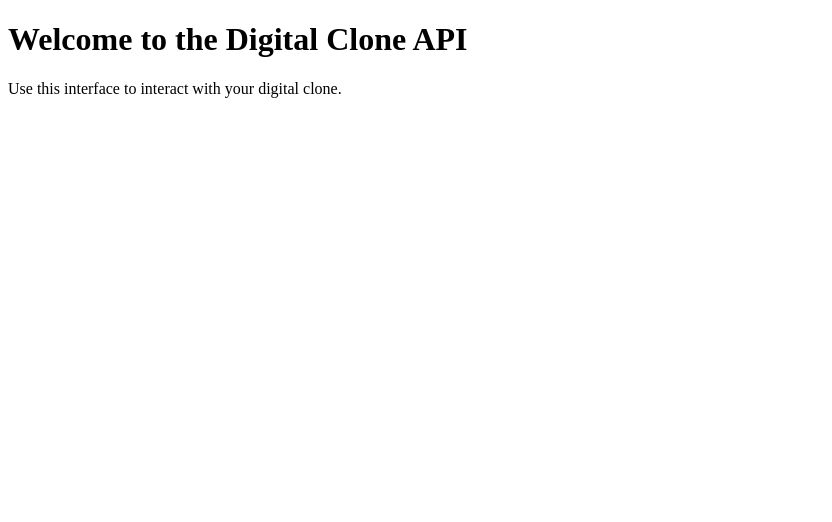
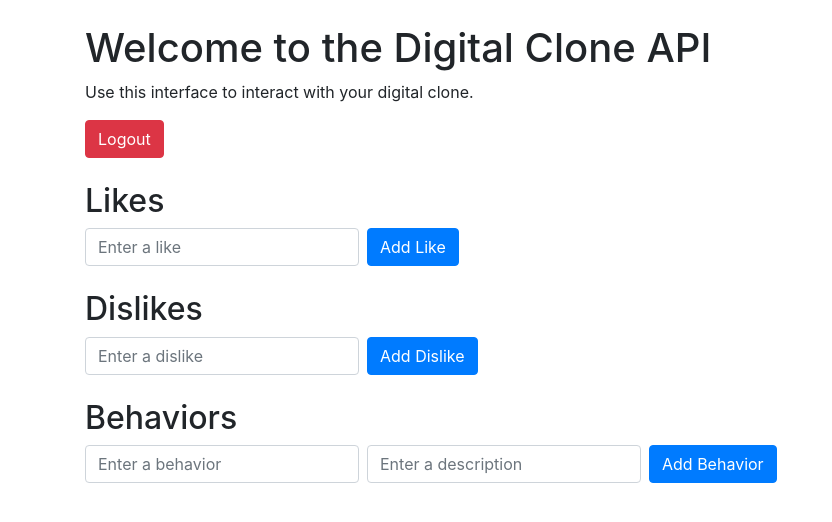
Before and after one commit to AnjalPDijo/digital_clone, a Flask app: template src/templates/index.html in a window 1280 px wide. Shown: the top 522 px of the page, without its empty margins (0-832 px from the left). Run offline with Flask 3, Linux system fonts and the light colour scheme; the template is opened without the code that fills it, so the values that code supplies are empty; some libraries are stand-ins or nearby versions.

Commit message:
Creating table

```diff
--- a/src/main.py
+++ b/src/main.py
@@ -52,8 +52,21 @@
 #     print(clone.get_data())
 
 
+import os
 import json
-import os
+from flask import Flask, request, jsonify, render_template, redirect, url_for, flash
+from flask_sqlalchemy import SQLAlchemy
+from flask_login import LoginManager, UserMixin, login_user, login_required, logout_user, current_user
+
+
+app = Flask(__name__)
+app.config['SECRET_KEY'] = os.urandom(24)
+app.config['SQLALCHEMY_DATABASE_URI'] = 'sqlite:///users.db'
+db = SQLAlchemy(app)
+login_manager = LoginManager()
+login_manager.init_app(app)
+login_manager.login_view = 'login'
+
 
 class DigitalClone:
     def __init__(self, data_file='data/clone_data.json'):
@@ -115,9 +128,7 @@ class DigitalClone:
         self.save_data()
 
     def save_data(self):
-        # Ensure the directory exists
         os.makedirs(os.path.dirname(self.data_file), exist_ok=True)
-        # Save data to the file
         data = {
             'likes': list(self.likes),
             'dislikes': list(self.dislikes),
@@ -134,7 +145,7 @@ class DigitalClone:
                 self.dislikes = set(data.get('dislikes', []))
                 self.behaviors = data.get('behaviors', {})
         else:
-            self.save_data()  # Create the file if it doesn't exist
+            self.save_data()
 
     def get_data(self):
         return {
@@ -143,120 +154,54 @@ class DigitalClone:
             'behaviors': self.behaviors
         }
 
-    def does_like(self, item):
-        item = item.lower()
-        return item in self.likes
-
-    def does_dislike(self, item):
-        item = item.lower()
-        return item in self.dislikes
-
-    def describe_behavior(self, behavior):
-        behavior = behavior.lower()
-        return self.behaviors.get(behavior, "No such behavior found.")
-
-def main():
-    clone = DigitalClone()
-    while True:
-        print("\nCurrent Data:", clone.get_data())
-        print("1. Add Like")
-        print("2. Add Dislike")
-        print("3. Set Behavior")
-        print("4. Ask About Likes")
-        print("5. Ask About Dislikes")
-        print("6. Ask About Behavior")
-        print("7. Remove Like")
-        print("8. Remove Dislike")
-        print("9. Remove Behavior")
-        print("10. Update Like")
-        print("11. Update Dislike")
-        print("12. Update Behavior")
-        print("13. List All Likes")
-        print("14. List All Dislikes")
-        print("15. List All Behaviors")
-        print("16. Search Likes")
-        print("17. Search Dislikes")
-        print("18. Search Behaviors")
-        print("19. Exit")
-
-        choice = input("Enter choice: ")
-
-        if choice == '1':
-            item = input("Enter something you like: ")
-            clone.add_like(item)
-        elif choice == '2':
-            item = input("Enter something you dislike: ")
-            clone.add_dislike(item)
-        elif choice == '3':
-            behavior = input("Enter behavior: ")
-            description = input("Enter description: ")
-            clone.set_behavior(behavior, description)
-        elif choice == '4':
-            item = input("Ask if clone likes something: ")
-            if clone.does_like(item):
-                print(f"Yes, the clone likes {item}.")
-            else:
-                print(f"No, the clone doesn't like {item}.")
-        elif choice == '5':
-            item = input("Ask if clone dislikes something: ")
-            if clone.does_dislike(item):
-                print(f"Yes, the clone dislikes {item}.")
-            else:
-                print(f"No, the clone doesn't dislike {item}.")
-        elif choice == '6':
-            behavior = input("Ask about a behavior: ")
-            print(clone.describe_behavior(behavior))
-        elif choice == '7':
-            item = input("Enter something you want to remove from likes: ")
-            clone.remove_like(item)
-        elif choice == '8':
-            item = input("Enter something you want to remove from dislikes: ")
-            clone.remove_dislike(item)
-        elif choice == '9':
-            behavior = input("Enter the behavior you want to remove: ")
-            clone.remove_behavior(behavior)
-        elif choice == '10':
-            old_item = input("Enter the like you want to update: ")
-            new_item = input("Enter the new like: ")
-            clone.update_like(old_item, new_item)
-        elif choice == '11':
-            old_item = input("Enter the dislike you want to update: ")
-            new_item = input("Enter the new dislike: ")
-            clone.update_dislike(old_item, new_item)
-        elif choice == '12':
-            behavior = input("Enter the behavior you want to update: ")
-            new_description = input("Enter the new description: ")
-            clone.update_behavior(behavior, new_description)
-        elif choice == '13':
-            print("Likes:", clone.likes)
-        elif choice == '14':
-            print("Dislikes:", clone.dislikes)
-        elif choice == '15':
-            print("Behaviors:", clone.behaviors)
-        elif choice == '16':
-            item = input("Enter the like to search: ")
-            if clone.does_like(item):
-                print(f"{item} is in likes.")
-            else:
-                print(f"{item} is not in likes.")
-        elif choice == '17':
-            item = input("Enter the dislike to search: ")
-            if clone.does_dislike(item):
-                print(f"{item} is in dislikes.")
-            else:
-                print(f"{item} is not in dislikes.")
-        elif choice == '18':
-            behavior = input("Enter the behavior to search: ")
-            if behavior in clone.behaviors:
-                print(f"{behavior}: {clone.behaviors[behavior]}")
-            else:
-                print(f"No behavior found for {behavior}.")
-        elif choice == '19':
-            print("Exiting...")
-            break
-        else:
-            print("Invalid choice. Please try again.")
 
 
-if __name__ == "__main__":
-    main()
+class User(UserMixin, db.Model):
+    id = db.Column(db.Integer, primary_key=True)
+    username = db.Column(db.String(150), unique=True, nullable=False)
+    password = db.Column(db.String(150), nullable=False)
+
+@login_manager.user_loader
+def load_user(user_id):
+    return User.query.get(int(user_id))
+
+@app.route('/register', methods=['GET', 'POST'])
+def register():
+    if request.method == 'POST':
+        username = request.form.get('username')
+        password = request.form.get('password')
+        user = User(username=username, password=password)
+        db.session.add(user)
+        db.session.commit()
+        login_user(user)
+        return redirect(url_for('home'))
+    return render_template('register.html')
+
+@app.route('/login', methods=['GET', 'POST'])
+def login():
+    if request.method == 'POST':
+        username = request.form.get('username')
+        password = request.form.get('password')
+        user = User.query.filter_by(username=username).first()
+        if user and user.password == password:
+            login_user(user)
+            return redirect(url_for('home'))
+        else:
+            flash('Login Unsuccessful. Please check username and password', 'danger')
+    return render_template('login.html')
+
+@app.route('/logout')
+@login_required
+def logout():
+    logout_user()
+    return redirect(url_for('login'))
+
+@app.route('/')
+@login_required
+def home():
+    return render_template('index.html')
+
+if __name__ == '__main__':
+    with app.app_context():
+        db.create_all()  # Create all database tables based on defined models
+    app.run(debug=True)
--- a/src/templates/index.html
+++ b/src/templates/index.html
@@ -4,9 +4,132 @@
     <meta charset="UTF-8">
     <meta name="viewport" content="width=device-width, initial-scale=1.0">
     <title>Digital Clone</title>
+    <link href="https://maxcdn.bootstrapcdn.com/bootstrap/4.5.2/css/bootstrap.min.css" rel="stylesheet">
 </head>
 <body>
-    <h1>Welcome to the Digital Clone API</h1>
-    <p>Use this interface to interact with your digital clone.</p>
+    <div class="container">
+        <h1 class="mt-4">Welcome to the Digital Clone API</h1>
+        <p>Use this interface to interact with your digital clone.</p>
+        <div class="mb-3">
+            <a href="{{ url_for('logout') }}" class="btn btn-danger">Logout</a>
+        </div>
+
+        <div class="mt-4">
+            <h2>Likes</h2>
+            <ul id="likes-list" class="list-group"></ul>
+            <form id="like-form" class="form-inline">
+                <input type="text" id="like-input" class="form-control mr-2" placeholder="Enter a like" required>
+                <button type="submit" class="btn btn-primary">Add Like</button>
+            </form>
+        </div>
+
+        <div class="mt-4">
+            <h2>Dislikes</h2>
+            <ul id="dislikes-list" class="list-group"></ul>
+            <form id="dislike-form" class="form-inline">
+                <input type="text" id="dislike-input" class="form-control mr-2" placeholder="Enter a dislike" required>
+                <button type="submit" class="btn btn-primary">Add Dislike</button>
+            </form>
+        </div>
+
+        <div class="mt-4">
+            <h2>Behaviors</h2>
+            <ul id="behaviors-list" class="list-group"></ul>
+            <form id="behavior-form" class="form-inline">
+                <input type="text" id="behavior-input" class="form-control mr-2" placeholder="Enter a behavior" required>
+                <input type="text" id="description-input" class="form-control mr-2" placeholder="Enter a description" required>
+                <button type="submit" class="btn btn-primary">Add Behavior</button>
+            </form>
+        </div>
+    </div>
+
+    <script src="https://code.jquery.com/jquery-3.5.1.min.js"></script>
+    <script>
+        $(document).ready(function() {
+            fetchLikes();
+            fetchDislikes();
+            fetchBehaviors();
+
+            // Fetch Likes
+            function fetchLikes() {
+                $.get('/likes', function(data) {
+                    $('#likes-list').empty();
+                    data.likes.forEach(function(like) {
+                        $('#likes-list').append('<li class="list-group-item">' + like + '</li>');
+                    });
+                });
+            }
+
+            // Fetch Dislikes
+            function fetchDislikes() {
+                $.get('/dislikes', function(data) {
+                    $('#dislikes-list').empty();
+                    data.dislikes.forEach(function(dislike) {
+                        $('#dislikes-list').append('<li class="list-group-item">' + dislike + '</li>');
+                    });
+                });
+            }
+
+            // Fetch Behaviors
+            function fetchBehaviors() {
+                $.get('/behaviors', function(data) {
+                    $('#behaviors-list').empty();
+                    $.each(data.behaviors, function(behavior, description) {
+                        $('#behaviors-list').append('<li class="list-group-item"><strong>' + behavior + ':</strong> ' + description + '</li>');
+                    });
+                });
+            }
+
+            // Add Like
+            $('#like-form').submit(function(event) {
+                event.preventDefault();
+                var like = $('#like-input').val();
+                $.ajax({
+                    url: '/likes',
+                    method: 'POST',
+                    contentType: 'application/json',
+                    data: JSON.stringify({ item: like }),
+                    success: function(response) {
+                        $('#like-input').val('');
+                        fetchLikes();
+                    }
+                });
+            });
+
+            // Add Dislike
+            $('#dislike-form').submit(function(event) {
+                event.preventDefault();
+                var dislike = $('#dislike-input').val();
+                $.ajax({
+                    url: '/dislikes',
+                    method: 'POST',
+                    contentType: 'application/json',
+                    data: JSON.stringify({ item: dislike }),
+                    success: function(response) {
+                        $('#dislike-input').val('');
+                        fetchDislikes();
+                    }
+                });
+            });
+
+            // Add Behavior
+            $('#behavior-form').submit(function(event) {
+                event.preventDefault();
+                var behavior = $('#behavior-input').val();
+                var description = $('#description-input').val();
+                $.ajax({
+                    url: '/behaviors',
+                    method: 'POST',
+                    contentType: 'application/json',
+                    data: JSON.stringify({ behavior: behavior, description: description }),
+                    success: function(response) {
+                        $('#behavior-input').val('');
+                        $('#description-input').val('');
+                        fetchBehaviors();
+                    }
+                });
+            });
+        });
+    </script>
 </body>
 </html>
```
Also changed, not shown: data/clone_data.json (+4 -3 lines), src/templates/login.html (added, +18 -0 lines), src/templates/register.html (added, +18 -0 lines), src/web_app.py (+9 -19 lines).
